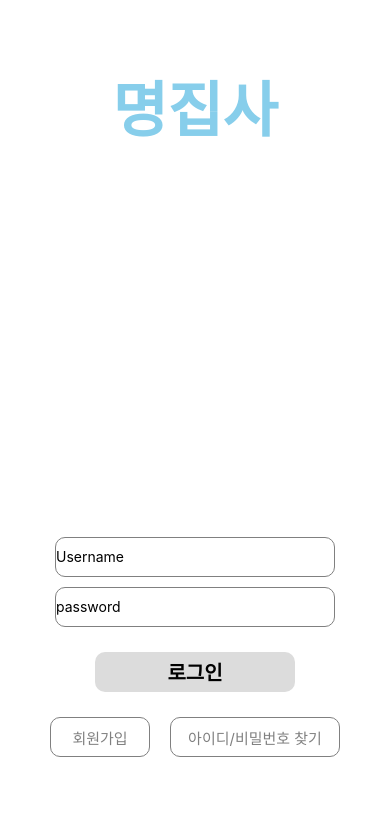
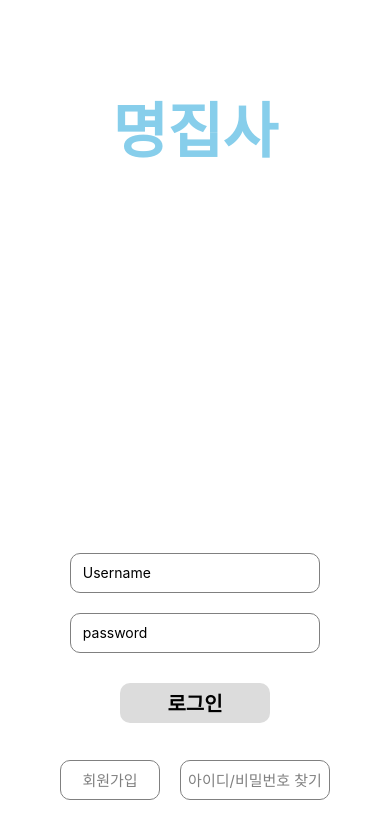
Before and after one commit to j1b2c3/myongzipsa, a React Native app: screen /Login in a window 390 px wide. Shown: the top 838 px of the page. Built offline with nearby package versions, Linux system fonts and the light colour scheme.

Commit message:
style change

```diff
--- a/styles/Auth/LoginStyle.js
+++ b/styles/Auth/LoginStyle.js
@@ -2,15 +2,15 @@ import { StyleSheet } from 'react-native';
 
 const styles = StyleSheet.create({
     container: {
-      flex: 1,
-      backgroundColor: '#fff',
-      alignItems: 'center',
-      justifyContent: 'flex-start',
+        flex: 1,
+        backgroundColor: '#fff',
+        alignItems: 'center',
+        justifyContent: 'flex-start',
     },
 
     titleContainer: {
         width:"100%",
-        height: "25%",
+        height: "30%",
         justifyContent: "center",
         alignItems: "center",
     },
@@ -22,28 +22,28 @@ const styles = StyleSheet.create({
 
     imageContainer: {
         width:"100%",
-        height: "35%",
+        height: "30%",
         justifyContent: "center",
         alignItems: "center",
     },
 
     inputContainer: {
         width:"100%",
-        height: "25%",
+        height: "30%",
         justifyContent: "center",
         alignItems: "center",
     },
     input: {
         height: 40,
-        width: 280,
+        width: 250,
         borderWidth: 1,
         borderRadius: 10,
         borderColor: "gray",
-        margin: 5
+        margin: 10
     },
     loginButton: {
         height: 40,
-        width: 200,
+        width: 150,
         justifyContent: "center",
         alignItems: "center",
         backgroundColor: "#dcdcdc",
@@ -77,7 +77,7 @@ const styles = StyleSheet.create({
     },
     findContainer: {
         height: 40,
-        width: 170,
+        width: 150,
         justifyContent: "center",
         alignItems: "center",
         borderWidth: 1,
@@ -85,6 +85,6 @@ const styles = StyleSheet.create({
         borderColor: "gray",
         marginHorizontal: 10
     },
-  });
+});
 
 export default styles;
```
Also changed, not shown: screen/Auth/Login.js (+5 -4 lines).
